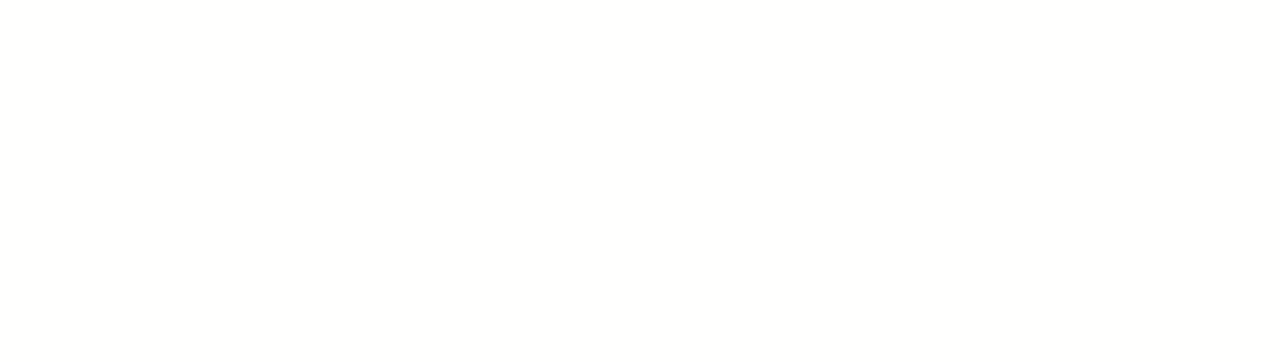
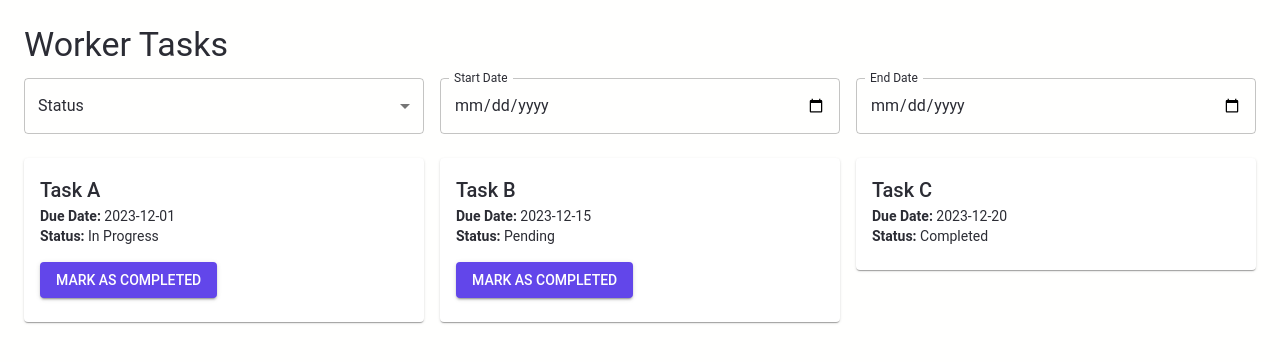
Before and after one commit to abhiram-shaji/flow-companion-frontend, a React (Create React App) app: page /worker/tasks in a window 1280 px wide. Before the commit this address had no page. Shown: the top 362 px of the page. Built offline with nearby package versions, Linux system fonts and the light colour scheme.

Commit message:
Add ui for worker tasks page

```diff
--- a/src/App.tsx
+++ b/src/App.tsx
@@ -11,6 +11,7 @@
 import AdminEstimatesPage from "./pages/AdminEstimatesPage";
 
 import WorkerDashboardPage from "./pages/WorkerDashboardPage";
+import WorkerTasksPage from "./pages/WorkerTasksPage";
 
 const ErrorBoundary: React.FC<{ children: React.ReactNode }> = ({ children }) => {
     try {
@@ -37,6 +38,7 @@
             <Route path="/admin/estimates" element={<AdminEstimatesPage />} />
 
             <Route path="/worker/dashboard" element={<WorkerDashboardPage />} />
+            <Route path="/worker/tasks" element={<WorkerTasksPage />} />
           </Routes>
         </ErrorBoundary>
       </Router>
--- /dev/null
+++ b/src/pages/WorkerTasksPage.tsx
@@ -0,0 +1,128 @@
+import React, { useState } from "react";
+import {
+  Box,
+  Typography,
+  Card,
+  CardContent,
+  Button,
+  Grid,
+  Select,
+  MenuItem,
+  InputLabel,
+  FormControl,
+  TextField,
+} from "@mui/material";
+
+interface Task {
+  id: number;
+  name: string;
+  dueDate: string;
+  status: string;
+}
+
+const WorkerTasksPage: React.FC = () => {
+  const [tasks, setTasks] = useState<Task[]>([
+    { id: 1, name: "Task A", dueDate: "2023-12-01", status: "In Progress" },
+    { id: 2, name: "Task B", dueDate: "2023-12-15", status: "Pending" },
+    { id: 3, name: "Task C", dueDate: "2023-12-20", status: "Completed" },
+  ]);
+
+  const [statusFilter, setStatusFilter] = useState("");
+  const [startDate, setStartDate] = useState("");
+  const [endDate, setEndDate] = useState("");
+
+  const handleMarkCompleted = (id: number) => {
+    setTasks((prevTasks) =>
+      prevTasks.map((task) =>
+        task.id === id ? { ...task, status: "Completed" } : task
+      )
+    );
+  };
+
+  const filteredTasks = tasks.filter((task) => {
+    const matchesStatus = statusFilter ? task.status === statusFilter : true;
+    const matchesDateRange =
+      (!startDate || new Date(task.dueDate) >= new Date(startDate)) &&
+      (!endDate || new Date(task.dueDate) <= new Date(endDate));
+    return matchesStatus && matchesDateRange;
+  });
+
+  return (
+    <Box sx={{ padding: 3 }}>
+      <Typography variant="h4" gutterBottom>
+        Worker Tasks
+      </Typography>
+
+      {/* Filters */}
+      <Box sx={{ marginBottom: 3 }}>
+        <Grid container spacing={2}>
+          <Grid item xs={12} sm={4}>
+            <FormControl fullWidth>
+              <InputLabel>Status</InputLabel>
+              <Select
+                value={statusFilter}
+                onChange={(e) => setStatusFilter(e.target.value)}
+              >
+                <MenuItem value="">All</MenuItem>
+                <MenuItem value="Pending">Pending</MenuItem>
+                <MenuItem value="In Progress">In Progress</MenuItem>
+                <MenuItem value="Completed">Completed</MenuItem>
+              </Select>
+            </FormControl>
+          </Grid>
+          <Grid item xs={12} sm={4}>
+            <TextField
+              label="Start Date"
+              type="date"
+              fullWidth
+              value={startDate}
+              onChange={(e) => setStartDate(e.target.value)}
+              InputLabelProps={{ shrink: true }}
+            />
+          </Grid>
+          <Grid item xs={12} sm={4}>
+            <TextField
+              label="End Date"
+              type="date"
+              fullWidth
+              value={endDate}
+              onChange={(e) => setEndDate(e.target.value)}
+              InputLabelProps={{ shrink: true }}
+            />
+          </Grid>
+        </Grid>
+      </Box>
+
+      {/* Task List */}
+      <Grid container spacing={2}>
+        {filteredTasks.map((task) => (
+          <Grid item xs={12} sm={6} md={4} key={task.id}>
+            <Card>
+              <CardContent>
+                <Typography variant="h6">{task.name}</Typography>
+                <Typography variant="body2">
+                  <strong>Due Date:</strong> {task.dueDate}
+                </Typography>
+                <Typography variant="body2">
+                  <strong>Status:</strong> {task.status}
+                </Typography>
+                {task.status !== "Completed" && (
+                  <Button
+                    onClick={() => handleMarkCompleted(task.id)}
+                    variant="contained"
+                    color="primary"
+                    sx={{ marginTop: 2 }}
+                  >
+                    Mark as Completed
+                  </Button>
+                )}
+              </CardContent>
+            </Card>
+          </Grid>
+        ))}
+      </Grid>
+    </Box>
+  );
+};
+
+export default WorkerTasksPage;
```
